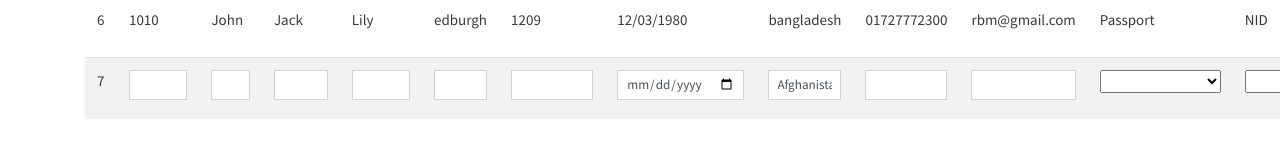
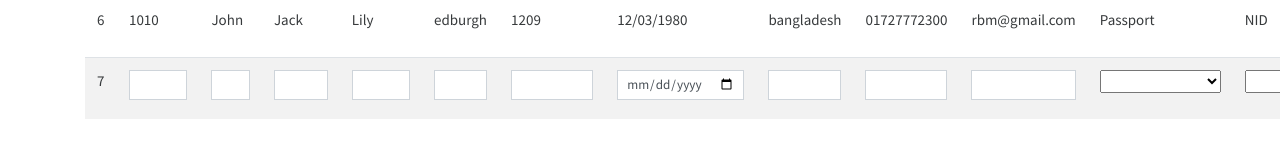
Before and after one commit to RbMuhib/editable-tables-vuejs, a Vue app: page / in a window 1280 px wide. Both pictures are taken after a click on the button "Add Remitter". Shown: the part 442-600 px from the top of the page. Built offline with nearby package versions, Linux system fonts and the light colour scheme.

Commit message:
few changes 2.2

```diff
--- a/src/App.vue
+++ b/src/App.vue
@@ -157,16 +157,27 @@ class="container mt-4"
             v-if="editIndex !== index">{{ item.country }}</span
             >
             <span
+            v-if="editIndex === index">
+              <input
+              class="form-control form-control-sm"
+              v-model="item.country"
+              />
+            </span>
+          </td>
+          <!-- <td>
+            <span
+            v-if="editIndex !== index">{{ item.country }}</span
+            >
+            <span
             v-if="editIndex === index"
             >
               <input
-              ref="country"
               class="form-control form-control-sm"
               v-model="country"
               :items="countries"
               />
             </span>
-          </td>
+          </td> -->
           <td>
             <span
             v-if="editIndex !== index">{{ item.phone }}</span
@@ -425,6 +436,6 @@ export default {
 
 <style>
 input[type="number"] {
-  text-align: right;
+  text-align: left;
 }
 </style>
```
